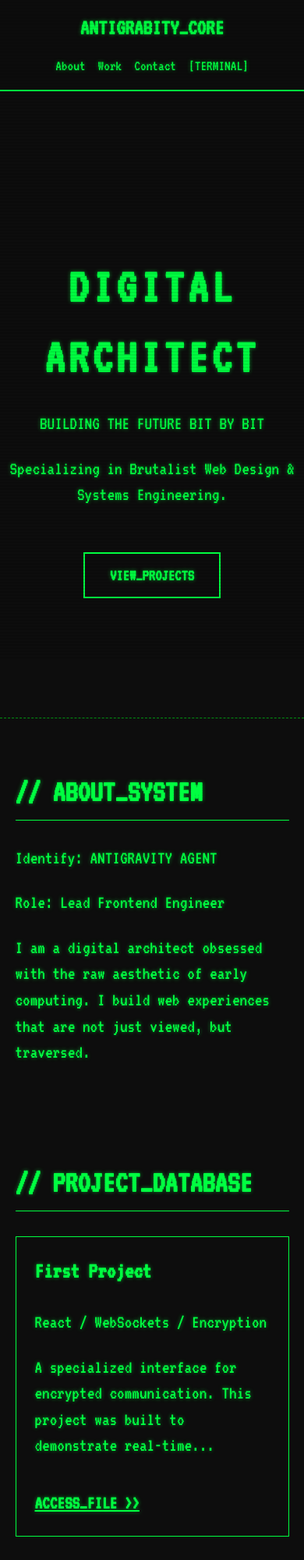
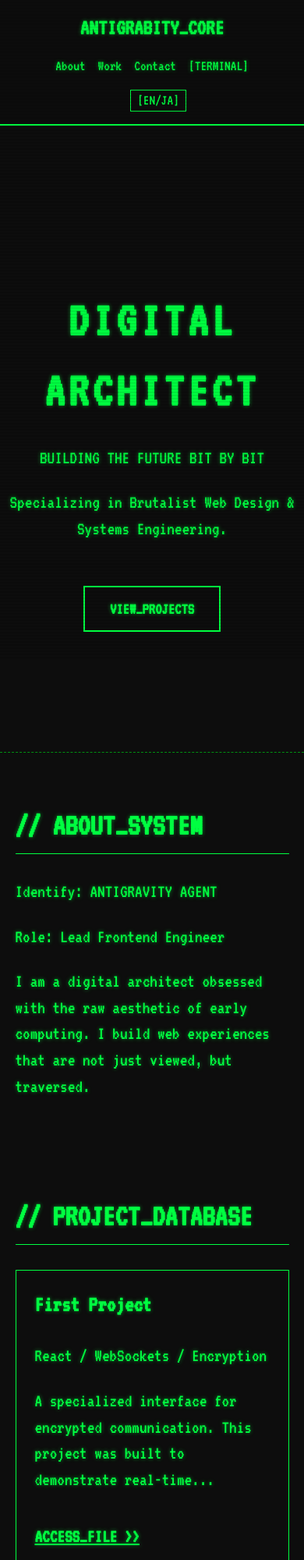
Before and after one commit to flytelyte/flytelyte.github.io, a website: page index.html in a window 390 px wide. Shown: the top 2000 px of the page at 78% size. Drawn offline with Linux system fonts and the light colour scheme.

Commit message:
Translation function added

```diff
--- a/data/projects.json
+++ b/data/projects.json
@@ -15,7 +15,24 @@
                 "value": "React with minimalist brutality"
             }
         ],
-        "demo_text": "[ENCRYPTED SIGNAL VISUALIZATION WOULD GO HERE]"
+        "demo_text": "[ENCRYPTED SIGNAL VISUALIZATION WOULD GO HERE]",
+        "ja": {
+            "title": "初のプロジェクト",
+            "name": "ポートフォリオのための最初のプロジェクト",
+            "subtitle": "React / WebSockets / 暗号化",
+            "brief": "暗号化された通信のための専用インターフェース。このプロジェクトは、標準的なWeb技術を使用したリアルタイムの安全なメッセージング機能を実証するために構築されました。",
+            "specs": [
+                {
+                    "label": "プロトコル",
+                    "value": "WebSocket (WSS)"
+                },
+                {
+                    "label": "UI/UX",
+                    "value": "React / ミニマリスト・ブルータリズム"
+                }
+            ],
+            "demo_text": "[暗号化信号の可視化]"
+        }
     },
     {
         "id": "project-two",
@@ -37,7 +54,28 @@
                 "value": "60fps at 1M+ points"
             }
         ],
-        "demo_text": "[3D DATA CLOUD VISUALIZATION]"
+        "demo_text": "[3D DATA CLOUD VISUALIZATION]",
+        "ja": {
+            "title": "プロジェクト・ツー",
+            "name": "データ可視化",
+            "subtitle": "D3.js / WebGL / ビッグデータ",
+            "brief": "高精度のデータ可視化ツール。このアプリケーションは、膨大なデータセットを取り込み、分析とパターン認識を容易にするために3D空間でレンダリングします。",
+            "specs": [
+                {
+                    "label": "レンダリング",
+                    "value": "Three.js / WebGL"
+                },
+                {
+                    "label": "データ処理",
+                    "value": "Pythonバックエンドストリーム"
+                },
+                {
+                    "label": "パフォーマンス",
+                    "value": "100万点以上で60fps"
+                }
+            ],
+            "demo_text": "[3Dデータクラウドの可視化]"
+        }
     },
     {
         "id": "project-three",
@@ -59,6 +97,27 @@
                 "value": "ESP32 Controller Interface"
             }
         ],
-        "demo_text": "[DRONE SWARM TELEMETRY GRID]"
+        "demo_text": "[DRONE SWARM TELEMETRY GRID]",
+        "ja": {
+            "title": "プロジェクト・スリー",
+            "name": "ドローンコマンド",
+            "subtitle": "Vue.js / MQTT / IoT",
+            "brief": "自律型ドローンの群れを監視および制御するためのダッシュボード。テレメトリデータ、バッテリーステータス、およびGPS座標をリアルタイムで提供します。",
+            "specs": [
+                {
+                    "label": "通信",
+                    "value": "MQTT over WebSockets"
+                },
+                {
+                    "label": "フレームワーク",
+                    "value": "Vue 3 Composition API"
+                },
+                {
+                    "label": "ハードウェア",
+                    "value": "ESP32 コントローラーインターフェース"
+                }
+            ],
+            "demo_text": "[ドローン群テレメトリグリッド]"
+        }
     }
 ]
--- /dev/null
+++ b/data/translations.json
@@ -0,0 +1,52 @@
+{
+    "en": {
+        "nav_about": "About",
+        "nav_work": "Work",
+        "nav_contact": "Contact",
+        "hero_title": "DIGITAL ARCHITECT",
+        "hero_glitch": "BUILDING THE FUTURE BIT BY BIT",
+        "hero_sub": "Specializing in Brutalist Web Design & Systems Engineering.",
+        "cta_projects": "VIEW_PROJECTS",
+        "about_heading": "// ABOUT_SYSTEM",
+        "about_id": "Identify: ANTIGRAVITY AGENT",
+        "about_role": "Role: Lead Frontend Engineer",
+        "about_desc": "I am a digital architect obsessed with the raw aesthetic of early computing. I build web experiences that are not just viewed, but traversed.",
+        "work_heading": "// PROJECT_DATABASE",
+        "contact_heading": "// COMM_LINK",
+        "contact_msg": "Secure transmission lines are open.",
+        "terminal_header": "TERMINAL_ACCESS // GUEST_MODE",
+        "back_link": "<< RETURN_TO_BASE",
+        "project_mission": "// MISSION_BRIEF",
+        "project_specs": "// TECHNICAL_SPECS",
+        "read_more": "ACCESS_FILE >>",
+        "open_gui": "[OPEN_GUI]",
+        "error_missing_id": "ERROR: MISSING_ID",
+        "error_not_found": "ERROR: PROJECT_NOT_FOUND",
+        "error_data_corruption": "ERROR: DATA_CORRUPTION"
+    },
+    "ja": {
+        "nav_about": "私について",
+        "nav_work": "作品",
+        "nav_contact": "連絡先",
+        "hero_title": "デジタル建築家",
+        "hero_glitch": "ビット単位で未来を構築する",
+        "hero_sub": "ブルータリストウェブデザインとシステムエンジニアリングを専門としています。",
+        "cta_projects": "プロジェクトを見る",
+        "about_heading": "// システム概要",
+        "about_id": "識別: アンチグラビティ・エージェント",
+        "about_role": "役割: リードフロントエンドエンジニア",
+        "about_desc": "私は初期のコンピューティングの生の美学に取り憑かれたデジタル建築家です。単に見るだけでなく、踏破されるウェブ体験を構築します。",
+        "work_heading": "// プロジェクトデータベース",
+        "contact_heading": "// 通信リンク",
+        "contact_msg": "安全な通信回線が開いています。",
+        "terminal_header": "ターミナルアクセス // ゲストモード",
+        "back_link": "<< 基地に戻る",
+        "project_mission": "// ミッション概要",
+        "project_specs": "// 技術仕様",
+        "read_more": "ファイルにアクセス >>",
+        "open_gui": "[GUIを開く]",
+        "error_missing_id": "エラー: IDが見つかりません",
+        "error_not_found": "エラー: プロジェクトが見つかりません",
+        "error_data_corruption": "エラー: データ破損"
+    }
+}
--- a/index.html
+++ b/index.html
@@ -19,44 +19,47 @@
     <nav class="main-nav">
         <a href="#" class="logo">ANTIGRABITY_CORE</a>
         <div class="nav-links">
-            <a href="#about">About</a>
-            <a href="#work">Work</a>
-            <a href="#contact">Contact</a>
+            <a href="#about" data-i18n="nav_about">About</a>
+            <a href="#work" data-i18n="nav_work">Work</a>
+            <a href="#contact" data-i18n="nav_contact">Contact</a>
             <a href="#terminal-section">[TERMINAL]</a>
+            <button id="lang-toggle" class="lang-btn">[EN/JA]</button>
         </div>
     </nav>
 
     <main>
         <section id="hero">
             <div class="hero-content">
-                <h1>DIGITAL ARCHITECT</h1>
-                <p class="glitch-text" data-text="BUILDING THE FUTURE BIT BY BIT">BUILDING THE FUTURE BIT BY BIT</p>
-                <p>Specializing in Brutalist Web Design & Systems Engineering.</p>
-                <a href="#work" class="cta-button">VIEW_PROJECTS</a>
+                <h1 data-i18n="hero_title">DIGITAL ARCHITECT</h1>
+                <p class="glitch-text" data-text="BUILDING THE FUTURE BIT BY BIT" data-i18n="hero_glitch">BUILDING THE
+                    FUTURE BIT BY BIT</p>
+                <p data-i18n="hero_sub">Specializing in Brutalist Web Design & Systems Engineering.</p>
+                <a href="#work" class="cta-button" data-i18n="cta_projects">VIEW_PROJECTS</a>
             </div>
         </section>
 
         <section id="about" class="container">
-            <h2>// ABOUT_SYSTEM</h2>
+            <h2 data-i18n="about_heading">// ABOUT_SYSTEM</h2>
             <div class="content-block">
-                <p>Identify: ANTIGRAVITY AGENT</p>
-                <p>Role: Lead Frontend Engineer</p>
-                <p>I am a digital architect obsessed with the raw aesthetic of early computing. I build web experiences
+                <p data-i18n="about_id">Identify: ANTIGRAVITY AGENT</p>
+                <p data-i18n="about_role">Role: Lead Frontend Engineer</p>
+                <p data-i18n="about_desc">I am a digital architect obsessed with the raw aesthetic of early computing. I
+                    build web experiences
                     that are not just viewed, but traversed.</p>
             </div>
         </section>
 
         <section id="work" class="container">
-            <h2>// PROJECT_DATABASE</h2>
+            <h2 data-i18n="work_heading">// PROJECT_DATABASE</h2>
             <div class="projects-grid" id="projects-grid-container">
                 <!-- Projects injected via script.js -->
             </div>
         </section>
 
         <section id="contact" class="container">
-            <h2>// COMM_LINK</h2>
+            <h2 data-i18n="contact_heading">// COMM_LINK</h2>
             <div class="content-block">
-                <p>Secure transmission lines are open.</p>
+                <p data-i18n="contact_msg">Secure transmission lines are open.</p>
                 <p>Email: <a href="mailto:guest@antigrabity.io">guest@antigrabity.io</a></p>
                 <p>GitHub: <a href="#" target="_blank">github.com/antigrabity</a></p>
             </div>
@@ -65,7 +68,7 @@
 
     <footer id="terminal-section">
         <div class="terminal-header">
-            <span>TERMINAL_ACCESS // GUEST_MODE</span>
+            <span data-i18n="terminal_header">TERMINAL_ACCESS // GUEST_MODE</span>
         </div>
         <div id="terminal-container">
             <div id="output"></div>
--- a/script.js
+++ b/script.js
@@ -4,9 +4,13 @@
     const terminalContainer = document.getElementById('terminal-container');
     const typer = document.getElementById('typer');
     const inputLine = document.getElementById('input-line');
+    const langToggle = document.getElementById('lang-toggle');
 
     let isAdmin = false; // Admin state
     let currentInput = '';
+    let currentLang = 'en'; // Default language
+    let translations = {};
+    let allProjects = [];
 
     // ASCII Art Logo
     const logo = `
@@ -18,70 +22,119 @@
     `;
 
     // File System / Content
-    let fileSystem = {
+    let fileSystem = {};
+
+    // Load Translations and Projects
+    async function initSystem() {
+        try {
+            const [transRes, projRes] = await Promise.all([
+                fetch('data/translations.json'),
+                fetch('data/projects.json')
+            ]);
+            translations = await transRes.json();
+            allProjects = await projRes.json();
+
+            // Set initial language
+            setLanguage(currentLang);
+
+            // Initial Terminal Message
+            await printLine("ANTIGRABITY TERMINAL V1.0 INITIALIZED.");
+            await printLine("TYPE 'help' FOR COMMANDS.");
+
+        } catch (e) {
+            console.error("System Failure: Initialization Failed", e);
+            if (output) printLine("CRITICAL ERROR: SYSTEM INITIALIZATION FAILED.");
+        }
+    }
+
+    // Language Switching Function
+    function setLanguage(lang) {
+        currentLang = lang;
+        document.documentElement.lang = lang;
+
+        // Update Static Text
+        document.querySelectorAll('[data-i18n]').forEach(el => {
+            const key = el.getAttribute('data-i18n');
+            if (translations[lang] && translations[lang][key]) {
+                if (el.tagName === 'INPUT' || el.tagName === 'TEXTAREA') {
+                    el.placeholder = translations[lang][key];
+                } else {
+                    el.innerText = translations[lang][key];
+                }
+            }
+        });
+
+        // Update Toggle Button Text
+        if (langToggle) {
+            langToggle.innerText = lang === 'en' ? '[EN/JA]' : '[JP/EN]';
+        }
+
+        // Re-populate Projects Grid
+        const grid = document.getElementById('projects-grid-container');
+        if (grid) {
+            grid.innerHTML = allProjects.map(p => {
+                const pData = (lang === 'ja' && p.ja) ? { ...p, ...p.ja } : p;
+                return `
+                <article class="project-card">
+                    <h3>${pData.title}</h3>
+                    <p>${pData.subtitle}</p>
+                    <p class="card-brief">${pData.brief.substring(0, 100)}...</p>
+                    <a href="project.html?id=${p.id}&lang=${lang}" class="read-more">${translations[lang]['read_more']}</a>
+                </article>
+                `;
+            }).join('');
+        }
+
+        // Update Terminal File System based on Language
+        updateFileSystem();
+    }
+
+    function updateFileSystem() {
+        const t = translations[currentLang];
+
+        fileSystem = {
             'about': `
-    <span class="uppercase">Identify:</span> ANTIGRAVITY AGENT
-    <span class="uppercase">Role:</span> Lead Frontend Engineer
-    <span class="uppercase">Specialty:</span> Terminal Brutalism, React, Systems Design
+    <span class="uppercase">${t.about_id}</span>
+    <span class="uppercase">${t.about_role}</span>
 
-    I am a digital architect obsessed with the raw aesthetic of early computing.
-    I build web experiences that are not just viewed, but traversed.
+    ${t.about_desc}
             `,
             'contact': `
-    <span class="uppercase">Comms Link:</span>
+    <span class="uppercase">${t.contact_heading}:</span>
 
     <span class="error">CONTACT INFO REDACTED. AUTHORIZATION REQUIRED.</span>
             `,
             'contact_admin': `
-    <span class="uppercase">Comms Link [SECURE]:</span>
+    <span class="uppercase">${t.contact_heading} [SECURE]:</span>
 
     Email: <a href="mailto:guest@antigrabity.io">guest@antigrabity.io</a>
     GitHub: <a href="#" target="_blank">github.com/antigrabity</a>
             `
         };
 
-    // Fetch Projects and Populate System
-    async function loadSystemData() {
-        try {
-            const response = await fetch('data/projects.json');
-            const projects = await response.json();
-
-            // Populate File System for Terminal
-            projects.forEach(p => {
+        allProjects.forEach(p => {
+            const pData = (currentLang === 'ja' && p.ja) ? { ...p, ...p.ja } : p;
             fileSystem[p.id] = `
-    <span class="uppercase">${p.title}</span>
+    <span class="uppercase">${pData.title}</span>
     -------------------------
-    ${p.brief}
-    <a href="project.html?id=${p.id}" style="color:var(--primary-color)">[OPEN_GUI]</a>
+    ${pData.brief}
+    <a href="project.html?id=${p.id}&lang=${currentLang}" style="color:var(--primary-color)">${t.open_gui}</a>
             `;
         });
-
-            // Populate Grid if on Index Page
-            const grid = document.getElementById('projects-grid-container');
-            if (grid) {
-                grid.innerHTML = projects.map(p => `
-                <article class="project-card">
-                    <h3>${p.title}</h3>
-                    <p>${p.subtitle}</p>
-                    <p class="card-brief">${p.brief.substring(0, 100)}...</p>
-                    <a href="project.html?id=${p.id}" class="read-more">ACCESS_FILE >></a>
-                </article>
-                `).join('');
     }
 
-            return projects;
-        } catch (e) {
-            console.error("System Failure: Data Corrupted", e);
-            printLine("CRITICAL ERROR: FAILED TO LOAD SECTOR DATA.");
-            return [];
+    // Toggle Button Listener
+    if (langToggle) {
+        langToggle.addEventListener('click', () => {
+            const newLang = currentLang === 'en' ? 'ja' : 'en';
+            setLanguage(newLang);
+            printLine(`SYSTEM: LANGUAGE SWITCHED TO [${newLang.toUpperCase()}]`);
+        });
     }
-    }
-
-    // Initialize System
-    loadSystemData();
 
     // Helper: Print line to output
     function printLine(text, className = '', typing = false) {
+        if (!output) return Promise.resolve();
         return new Promise((resolve) => {
             const line = document.createElement('div');
             if (className) line.className = className;
@@ -117,6 +170,20 @@
 
         switch (cmd) {
             case 'help':
+                // Localized Help
+                if (currentLang === 'ja') {
+                    await printLine(`
+    利用可能なコマンド:
+    -------------------
+    about       - ユーザーIDを表示
+    projects    - プロジェクト一覧 (メイン表示と同期)
+    contact     - 通信を確立
+    clear       - 画面をクリア
+    admin       - ルートアクセスを要求
+    exit        - ログアウト/管理者モード終了
+    view [id]   - 特定のアイテム情報を表示
+                    `);
+                } else {
                     await printLine(`
     AVAILABLE COMMANDS:
     -------------------
@@ -128,14 +195,16 @@
     exit        - Logout/Exit Admin Mode
     view [id]   - View specific item info
                     `);
+                }
                 break;
             case 'ls':
             case 'projects':
-                await printLine("PROJECTS LOCATED IN MAIN MEMORY:");
-                await printLine("- PROJECT_ONE");
-                await printLine("- PROJECT_TWO");
-                await printLine("- PROJECT_THREE");
-                await printLine("USE 'view [project-id]' FOR DETAILS OR SCROLL UP.");
+                await printLine(currentLang === 'ja' ? "メインメモリ内のプロジェクト:" : "PROJECTS LOCATED IN MAIN MEMORY:");
+                allProjects.forEach(p => {
+                    const pData = (currentLang === 'ja' && p.ja) ? { ...p, ...p.ja } : p;
+                    printLine(`- ${pData.title} (${p.id})`);
+                });
+                await printLine(currentLang === 'ja' ? "'view [project-id]' で詳細を表示。" : "USE 'view [project-id]' FOR DETAILS.");
                 break;
             case 'about':
             case 'whoami':
@@ -190,22 +259,20 @@
 
     // Input Handling
     function updateTyper() {
-        typer.text = currentInput;
+        if (typer) {
             typer.textContent = currentInput;
         }
+    }
 
-    // Initial Message
-    (async () => {
-        await printLine("ANTIGRABITY TERMINAL V1.0 INITIALIZED.");
-        await printLine("TYPE 'help' FOR COMMANDS.");
-    })();
+    // Initialize System
+    initSystem();
 
-    // Global Key Listener (only if terminal is visible/focused? No, keeping it global for "hacky" feel but respecting scroll)
-    // Actually, let's bind it only when typing doesn't interfere?
-    // For now, let's keep it global but maybe add a listener to the input area or just document.
+    // Global Key Listener
     document.addEventListener('keydown', (e) => {
         // Prevent typing if ctrl/meta keys are pressed
         if (e.ctrlKey || e.metaKey || e.altKey) return;
+
+        // If typing in input fields, ignore (though we don't have many inputs other than the terminal)
 
         if (e.key === 'Enter') {
             handleCommand(currentInput);
@@ -218,9 +285,6 @@
         } else if (e.key.length === 1) {
             currentInput += e.key;
             updateTyper();
-
-            // Auto-scroll to terminal if typing starts? Maybe annoying.
-            // Let's only scroll if checks
         }
     });
 });
--- a/style.css
+++ b/style.css
@@ -299,3 +299,23 @@
         margin: 0;
     }
 }
+
+/* Language Button */
+.lang-btn {
+    background: transparent;
+    color: var(--primary-color);
+    border: 1px solid var(--text-color);
+    padding: 0.2rem 0.5rem;
+    font-family: 'VT323', monospace;
+    font-size: 1.2rem;
+    cursor: pointer;
+    margin-left: 1rem;
+    text-transform: uppercase;
+    transition: all 0.3s ease;
+}
+
+.lang-btn:hover {
+    background: var(--text-color);
+    color: var(--bg-color);
+    box-shadow: 0 0 10px var(--text-color);
+}
```
Also changed, not shown: project.html (+32 -2 lines). Lines whose indentation alone changed are shown as unchanged.
